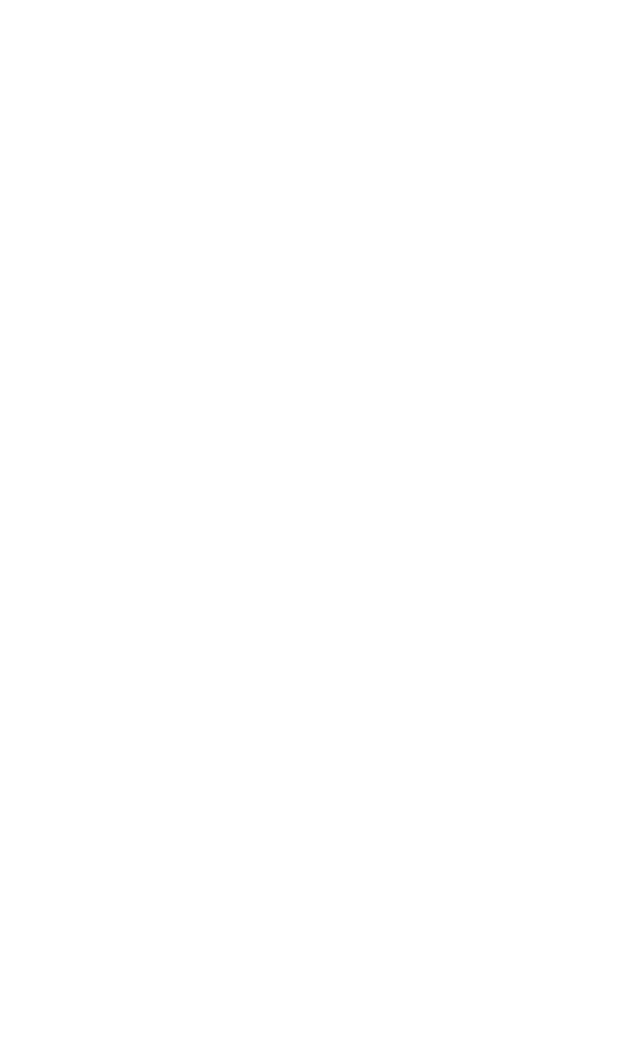
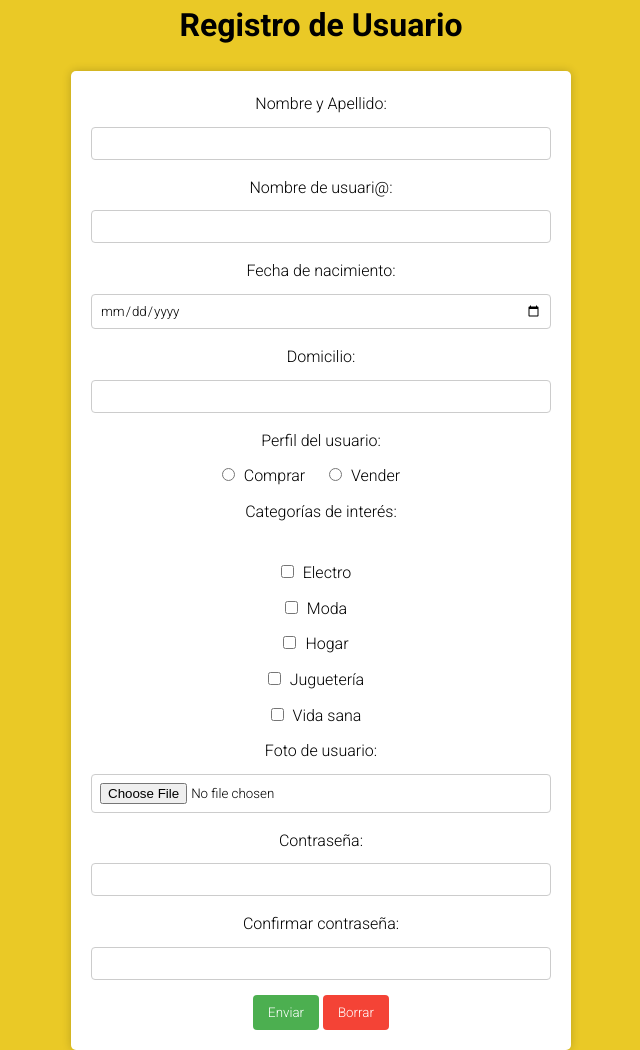
Before and after one commit to GonzaSotelo/mercadoliebreGS, a website: page views/register.html in a window 1280 px wide. Shown: the whole page, without its empty margins (319-959 px from the left). Before the commit the page ends 800 px from the top, so only its background shows below. Drawn offline with Linux system fonts and the light colour scheme.

Commit message:
formulario

```diff
--- a/app.js
+++ b/app.js
@@ -10,4 +10,7 @@ app.use(express.static(publicPath));
 app.get("/", (req, res) =>
   res.sendFile(path.join(__dirname, "views", "home.html"))
 );
+app.get("/register", (req, res) =>
+  res.sendFile(path.join(__dirname, "views", "register.html"))
+);
 app.listen(PORT, () =>{ console.log(`Servidor corriendo en http://localhost:${PORT}`);})
--- /dev/null
+++ b/public/ccs/register.css
@@ -0,0 +1,82 @@
+body {
+    font-family: Arial, sans-serif;
+    line-height: 1.6;
+    background-color: var(--Amarillo);
+    margin: 0;
+    padding: 0;
+}
+
+h1 {
+    text-align: center;
+    margin-bottom: 20px;
+}
+
+form {
+    max-width: 500px;
+    margin: 0 auto;
+    background-color: #fff;
+    padding: 20px;
+    border-radius: 5px;
+    box-shadow: 0 0 10px rgba(0, 0, 0, 0.2);
+    text-align: center;
+}
+label[for="comprador"],
+label[for="vendedor"] {
+    display: inline-block;
+    margin-right: 20px;
+}
+label {
+    display: block;
+    margin-bottom: 10px;
+}
+
+input[type="text"],
+input[type="date"],
+input[type="password"],
+input[type="file"] {
+    width: 100%;
+    padding: 8px;
+    margin-bottom: 15px;
+    border: 1px solid #ccc;
+    border-radius: 4px;
+}
+
+label[for="electro"],
+label[for="moda"],
+label[for="hogar"],
+label[for="jugueteria"],
+label[for="vida_sana"] {
+    display: inline-block;
+    margin-right: 10px;
+}
+
+input[type="radio"],
+input[type="checkbox"] {
+    margin-right: 5px;
+}
+
+button[type="submit"],
+button[type="reset"] {
+    padding: 10px 15px;
+    background-color: #4CAF50;
+    color: #fff;
+    border: none;
+    border-radius: 4px;
+    cursor: pointer;
+}
+
+button[type="reset"] {
+    background-color: #f44336;
+}
+
+button[type="submit"]:hover,
+button[type="reset"]:hover {
+    background-color: #45a049;
+}
+
+@media screen and (max-width: 600px) {
+    form {
+        max-width: 90%;
+        /* text-align: center; */
+    }
+}
--- a/public/ccs/styles.css
+++ b/public/ccs/styles.css
@@ -1,3 +1,4 @@
 @import url('https://fonts.googleapis.com/css2?family=Roboto:wght@100;300;700&display=swap" rel="stylesheet');
 @import '/ccs/general.css';
-@import '/ccs/home.css'
+@import '/ccs/home.css';
+@import '/ccs/register.css'
--- a/views/register.html
+++ b/views/register.html
@@ -0,0 +1,55 @@
+<!DOCTYPE html>
+<html lang="en">
+<head>
+    <meta charset="UTF-8">
+    <meta name="viewport" content="width=device-width, initial-scale=1.0">
+    <link rel="stylesheet" href="/ccs/styles.css">
+    <title>Document</title>
+</head>
+<body>
+    <h1>Registro de Usuario</h1>
+    <form id="registerForm" action="procesar_registro.php" method="POST" enctype="multipart/form-data">
+        <label for="nombre_apellido">Nombre y Apellido:</label>
+        <input type="text" id="nombre_apellido" name="nombre_apellido" required><br>
+
+        <label for="nombre_usuario">Nombre de usuari@:</label>
+        <input type="text" id="nombre_usuario" name="nombre_usuario" required><br>
+
+        <label for="fecha_nacimiento">Fecha de nacimiento:</label>
+        <input type="date" id="fecha_nacimiento" name="fecha_nacimiento" required><br>
+
+        <label for="domicilio">Domicilio:</label>
+        <input type="text" id="domicilio" name="domicilio" required><br>
+
+        <label>Perfil del usuario:</label>
+        <input type="radio" id="comprador" name="perfil" value="comprador" required>
+        <label for="comprador">Comprar</label>
+        <input type="radio" id="vendedor" name="perfil" value="vendedor" required>
+        <label for="vendedor">Vender</label><br>
+
+        <label>Categorías de interés:</label><br>
+        <input type="checkbox" id="electro" name="intereses[]" value="Electro">
+        <label for="electro">Electro</label><br>
+        <input type="checkbox" id="moda" name="intereses[]" value="Moda">
+        <label for="moda">Moda</label><br>
+        <input type="checkbox" id="hogar" name="intereses[]" value="Hogar">
+        <label for="hogar">Hogar</label><br>
+        <input type="checkbox" id="jugueteria" name="intereses[]" value="Juguetería">
+        <label for="jugueteria">Juguetería</label><br>
+        <input type="checkbox" id="vida_sana" name="intereses[]" value="Vida sana">
+        <label for="vida_sana">Vida sana</label><br>
+
+        <label for="foto_usuario">Foto de usuario:</label>
+        <input type="file" id="foto_usuario" name="foto_usuario" accept="image/*" required><br>
+
+        <label for="contrasena">Contraseña:</label>
+        <input type="password" id="contrasena" name="contrasena" required><br>
+
+        <label for="confirmar_contrasena">Confirmar contraseña:</label>
+        <input type="password" id="confirmar_contrasena" name="confirmar_contrasena" required><br>
+
+        <button type="submit">Enviar</button>
+        <button type="reset">Borrar</button>
+    </form>
+</body>
+</html>
```
Also changed, not shown: views/home.html (+1 -1 lines).
